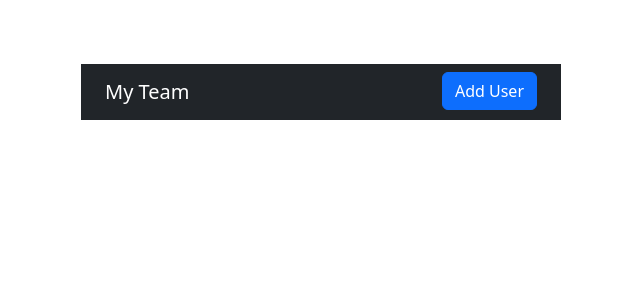
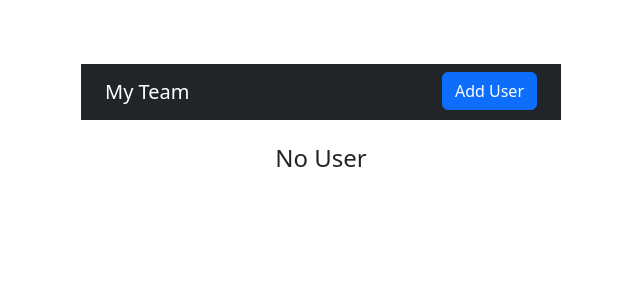
Before and after one commit to marcldo/react-crud-contextapi, a React (Create React App) app: page / in a window 1280 px wide. Shown: the top 300 px of the page, without its empty margins (319-959 px from the left). Built offline with nearby package versions, Linux system fonts and the light colour scheme.

Commit message:
edit users complete

```diff
--- a/src/components/UserList.js
+++ b/src/components/UserList.js
@@ -8,8 +8,10 @@
   const { users, removeUser } = useContext(GlobalContext);
   return (
     <ListGroup className="mt-4">
+      {users.length > 0 ? (
+        <>
           {users.map((user) => (
-        <ListGroupItem className="li-item d-flex">
+            <ListGroupItem className="li-item d-flex" key={user.id}>
               <strong>{user.name}</strong>
               <div className="ml-auto">
                 <Link className="btn btn-warning" to={`/edit/${user.id}`}>
@@ -24,6 +26,10 @@
               </div>
             </ListGroupItem>
           ))}
+        </>
+      ) : (
+        <h4 className="text-center">No User</h4>
+      )}
     </ListGroup>
   );
 };
```
Lines whose indentation alone changed are shown as unchanged.
